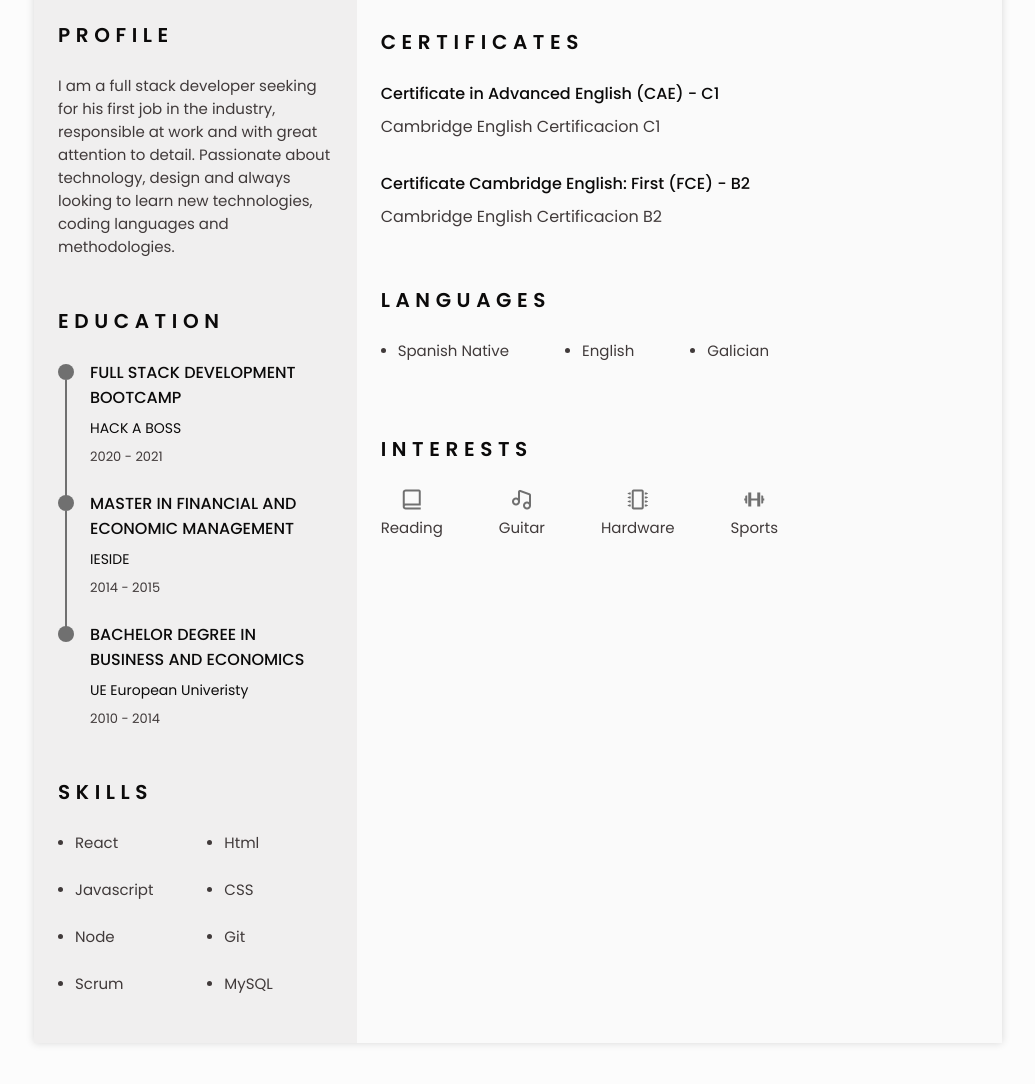
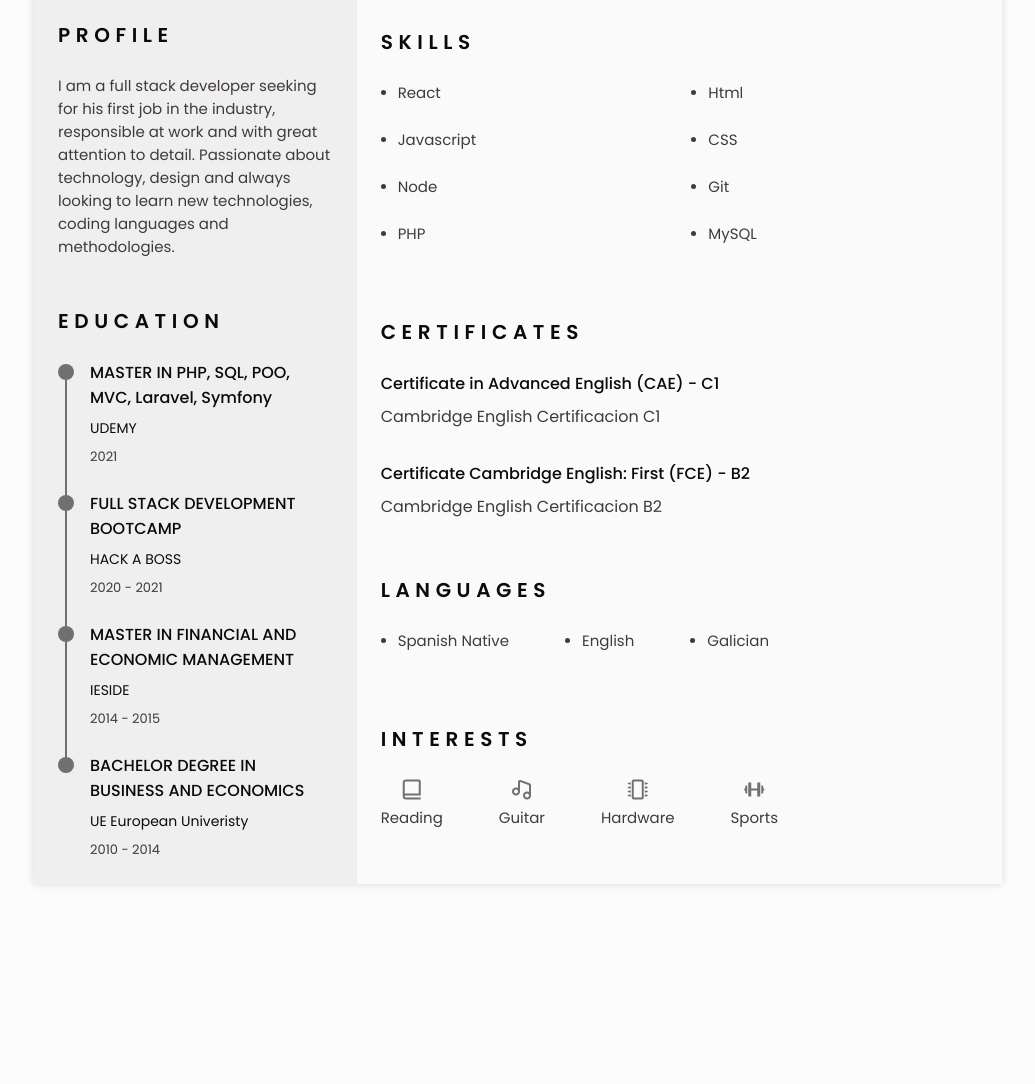
Before and after one commit to josejunquera/responsive-resume, a plain HTML site: page index.html in a window 1280 px wide. Shown: the part 634-1718 px from the top of the page, without its empty margins (122-1157 px from the left). After the commit the page ends 1566 px from the top, so only its background shows below. Drawn offline with nearby package versions, Linux system fonts and the light colour scheme.

Commit message:
Added master PHP in education category

```diff
--- a/assets/css/styles.css
+++ b/assets/css/styles.css
@@ -163,7 +163,7 @@ body.scale-cv {
 .scale-cv .education__container,
 .scale-cv .experience__container,
 .scale-cv .certificate__container {
-  gap: 1rem;
+  gap: 0.25rem;
 }
 
 .scale-cv .education__time,
--- a/index.html
+++ b/index.html
@@ -139,6 +139,21 @@
 
             <div class="education_container bd-grid">
 
+                <div class="education__content">
+
+                <div class="education__time">
+                  <span class="education__rounder"></span>
+                  <span class="education__line"></span>
+                </div>
+
+                <div class="education__data bd-grid">
+                  <h3 class="education__title">MASTER IN PHP, SQL, POO, MVC, Laravel, Symfony</h3>
+                  <span class="education__studies">UDEMY</span>
+                  <span class="education__year">2021</span>
+                </div>
+
+              </div>
+
               <div class="education__content">
 
                 <div class="education__time">
@@ -187,45 +202,7 @@
 
           </section>
 
-          <!-- SKILLS -->
-          <section class="skills section" id="skills">
 
-            <h2 class="section-title">Skills</h2>
-
-            <div class="skills__content bd-grid">
-
-              <ul class="skills__data">
-                <li class="skills__name">
-                  <span class="skills__circle"></span>React
-                </li>
-                <li class="skills__name">
-                  <span class="skills__circle"></span>Javascript
-                </li>
-                <li class="skills__name">
-                  <span class="skills__circle"></span>Node
-                </li>
-                <li class="skills__name">
-                  <span class="skills__circle"></span>Scrum
-                </li>
-              </ul>
-
-              <ul class="skills__data">
-                <li class="skills__name">
-                  <span class="skills__circle"></span>Html
-                </li>
-                <li class="skills__name">
-                  <span class="skills__circle"></span>CSS
-                </li>
-                <li class="skills__name">
-                  <span class="skills__circle"></span>Git
-                </li>
-                <li class="skills__name">
-                  <span class="skills__circle"></span>MySQL
-                </li>
-              </ul>
-
-            </div>
-          </section>
 
 
         </div>
@@ -281,6 +258,46 @@
             </div>
 
 
+          </section>
+
+          <!-- SKILLS -->
+          <section class="skills section" id="skills">
+
+            <h2 class="section-title">Skills</h2>
+
+            <div class="skills__content bd-grid">
+
+              <ul class="skills__data">
+                <li class="skills__name">
+                  <span class="skills__circle"></span>React
+                </li>
+                <li class="skills__name">
+                  <span class="skills__circle"></span>Javascript
+                </li>
+                <li class="skills__name">
+                  <span class="skills__circle"></span>Node
+                </li>
+                <li class="skills__name">
+                  <span class="skills__circle"></span>PHP
+                </li>
+              </ul>
+
+              <ul class="skills__data">
+                <li class="skills__name">
+                  <span class="skills__circle"></span>Html
+                </li>
+                <li class="skills__name">
+                  <span class="skills__circle"></span>CSS
+                </li>
+                <li class="skills__name">
+                  <span class="skills__circle"></span>Git
+                </li>
+                <li class="skills__name">
+                  <span class="skills__circle"></span>MySQL
+                </li>
+              </ul>
+
+            </div>
           </section>
 
           <!-- CERTIFICATES -->
```
Also changed, not shown: 1 other file.
